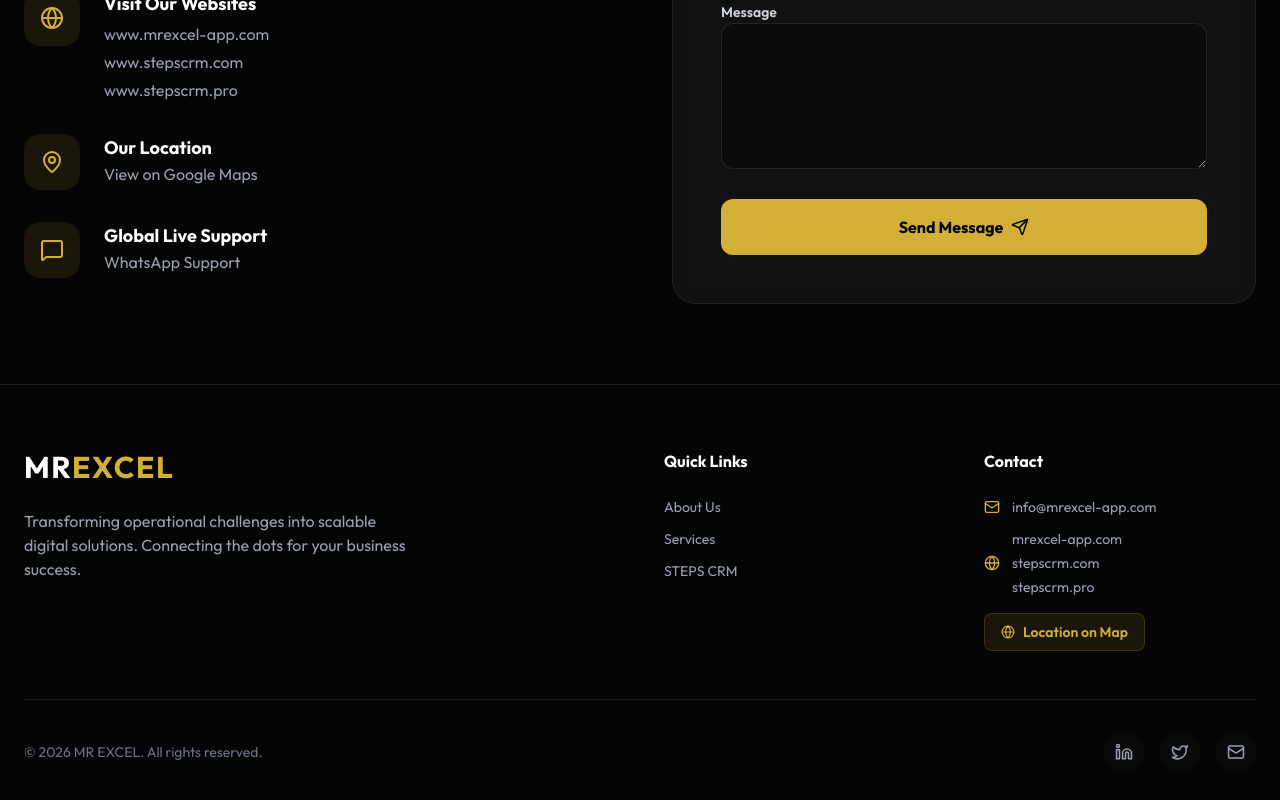
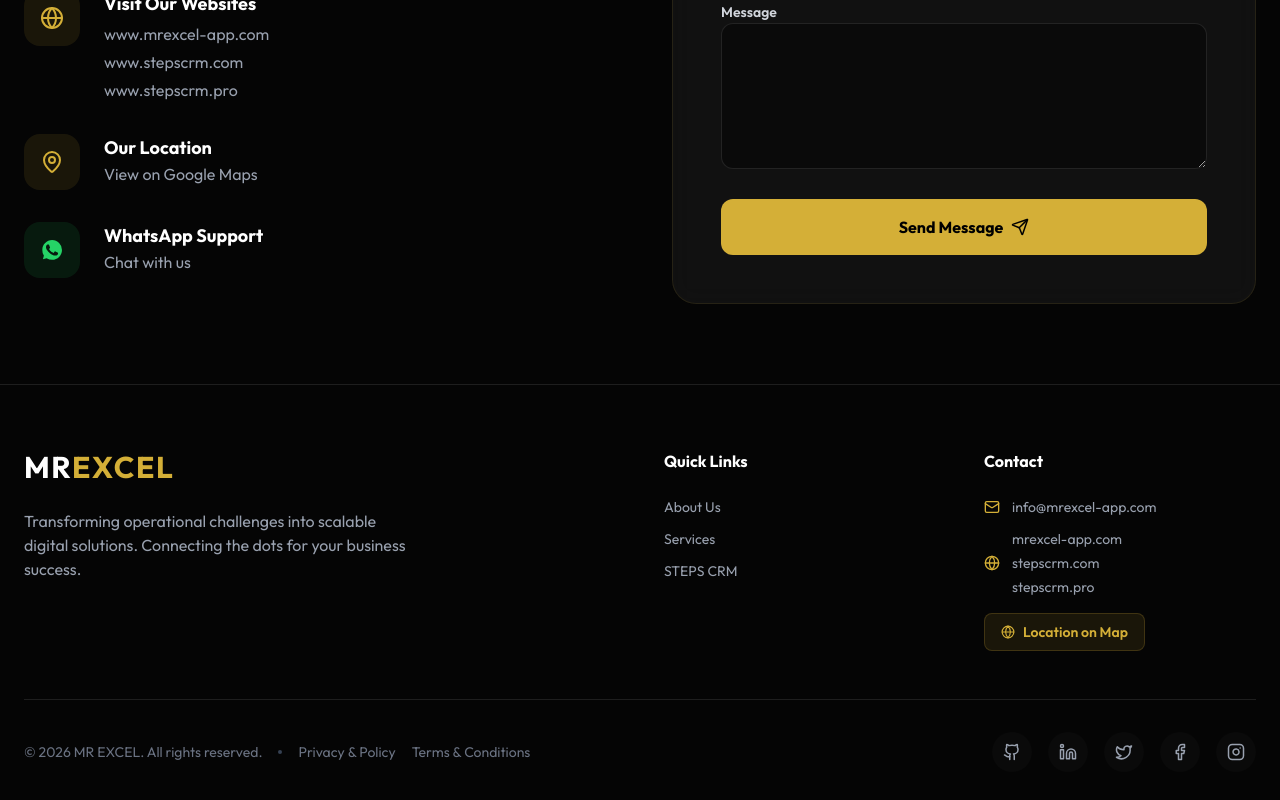
Before and after one commit to eldapour/mr-execl, a React (Vite) app: page /contact in a window 1280 px wide. Shown: the part 438-1238 px from the top of the page. Built offline with nearby package versions, Linux system fonts and the light colour scheme.

Commit message:
feat: add site footer and dedicated pages for contact, privacy policy, and terms & conditions.

```diff
--- a/src/App.jsx
+++ b/src/App.jsx
@@ -12,6 +12,8 @@
 import StepsCrmPage from './pages/StepsCrmPage';
 import OdooErpPage from './pages/OdooErpPage';
 import GoogleInfrastructurePage from './pages/GoogleInfrastructurePage';
+import PrivacyPolicyPage from './pages/PrivacyPolicyPage';
+import TermsConditionsPage from './pages/TermsConditionsPage';
 
 function App() {
     return (
@@ -29,6 +31,8 @@
                             <Route path="/steps-crm" element={<StepsCrmPage />} />
                             <Route path="/odoo-erp" element={<OdooErpPage />} />
                             <Route path="/google-infrastructure" element={<GoogleInfrastructurePage />} />
+                            <Route path="/privacy&policy" element={<PrivacyPolicyPage />} />
+                            <Route path="/terms&conditions" element={<TermsConditionsPage />} />
                         </Routes>
                     </Layout>
                 </Router>
--- a/src/components/Footer.jsx
+++ b/src/components/Footer.jsx
@@ -1,7 +1,7 @@
 import React from 'react';
 import { Link } from 'react-router-dom';
 import { useLanguage } from '../context/LanguageContext';
-import { Linkedin, Twitter, Mail, Globe } from 'lucide-react';
+import { Linkedin, Twitter, Github, Facebook, Instagram, Mail, Globe } from 'lucide-react';
 
 const Footer = () => {
     const { t } = useLanguage();
@@ -65,11 +65,20 @@
                 </div>
 
                 <div className="border-t border-black/5 dark:border-white/10 pt-8 flex flex-col md:flex-row justify-between items-center gap-4">
-                    <p className="text-gray-600 dark:text-gray-500 text-sm">© {new Date().getFullYear()} MR EXCEL. All rights reserved.</p>
+                    <div className="flex flex-col md:flex-row items-center gap-4 text-sm text-gray-600 dark:text-gray-500">
+                        <p>© {new Date().getFullYear()} MR EXCEL. All rights reserved.</p>
+                        <div className="hidden md:block w-1 h-1 rounded-full bg-gray-300 dark:bg-gray-700"></div>
+                        <div className="flex gap-4">
+                            <Link to="/privacy&policy" className="hover:text-gold-500 transition-colors">{t('Privacy & Policy', 'سياسة الخصوصية')}</Link>
+                            <Link to="/terms&conditions" className="hover:text-gold-500 transition-colors">{t('Terms & Conditions', 'الشروط والأحكام')}</Link>
+                        </div>
+                    </div>
                     <div className="flex gap-4">
-                        <a href="#" className="w-10 h-10 rounded-full bg-gray-100 dark:bg-dark-800 flex items-center justify-center text-gray-400 hover:text-gold-500 hover:bg-gold-200 dark:hover:bg-dark-700 transition-all duration-300"><Linkedin size={18} /></a>
-                        <a href="#" className="w-10 h-10 rounded-full bg-gray-100 dark:bg-dark-800 flex items-center justify-center text-gray-400 hover:text-gold-500 hover:bg-gold-200 dark:hover:bg-dark-700 transition-all duration-300"><Twitter size={18} /></a>
-                        <a href="#" className="w-10 h-10 rounded-full bg-gray-100 dark:bg-dark-800 flex items-center justify-center text-gray-400 hover:text-gold-500 hover:bg-gold-200 dark:hover:bg-dark-700 transition-all duration-300"><Mail size={18} /></a>
+                        <a href="/" className="w-10 h-10 rounded-full bg-gray-100 dark:bg-dark-800 flex items-center justify-center text-gray-400 hover:text-gold-500 hover:bg-gold-200 dark:hover:bg-dark-700 transition-all duration-300"><Github size={18} /></a>
+                        <a href="/" className="w-10 h-10 rounded-full bg-gray-100 dark:bg-dark-800 flex items-center justify-center text-gray-400 hover:text-gold-500 hover:bg-gold-200 dark:hover:bg-dark-700 transition-all duration-300"><Linkedin size={18} /></a>
+                        <a href="/" className="w-10 h-10 rounded-full bg-gray-100 dark:bg-dark-800 flex items-center justify-center text-gray-400 hover:text-gold-500 hover:bg-gold-200 dark:hover:bg-dark-700 transition-all duration-300"><Twitter size={18} /></a>
+                        <a href="/" className="w-10 h-10 rounded-full bg-gray-100 dark:bg-dark-800 flex items-center justify-center text-gray-400 hover:text-gold-500 hover:bg-gold-200 dark:hover:bg-dark-700 transition-all duration-300"><Facebook size={18} /></a>
+                        <a href="/" className="w-10 h-10 rounded-full bg-gray-100 dark:bg-dark-800 flex items-center justify-center text-gray-400 hover:text-gold-500 hover:bg-gold-200 dark:hover:bg-dark-700 transition-all duration-300"><Instagram size={18} /></a>
                     </div>
                 </div>
             </div>
--- a/src/pages/ContactPage.jsx
+++ b/src/pages/ContactPage.jsx
@@ -1,6 +1,6 @@
 import React from 'react';
 import { useLanguage } from '../context/LanguageContext';
-import { Mail, Globe, MapPin, Send, Phone, MessageSquare } from 'lucide-react';
+import { Mail, Globe, MapPin, Send, Phone } from 'lucide-react';
 
 const ContactPage = () => {
     const { t } = useLanguage();
@@ -56,18 +56,20 @@
                             </div>
 
                             <div className="flex gap-6 group">
-                                <div className="w-14 h-14 rounded-2xl bg-gold-500/10 flex items-center justify-center text-gold-500 shrink-0 group-hover:bg-gold-500 group-hover:text-black transition-all">
-                                    <MessageSquare size={24} />
+                                <div className="w-14 h-14 rounded-2xl bg-[#25D366]/10 flex items-center justify-center text-[#25D366] shrink-0 group-hover:bg-[#25D366] group-hover:text-white transition-all">
+                                    <svg viewBox="0 0 24 24" width="24" height="24" stroke="currentColor" strokeWidth="0" fill="currentColor" className="fill-current">
+                                        <path d="M17.472 14.382c-.297-.149-1.758-.867-2.03-.967-.273-.099-.471-.148-.67.15-.197.297-.767.966-.94 1.164-.173.199-.347.223-.644.075-.297-.15-1.255-.463-2.39-1.475-.883-.788-1.48-1.761-1.653-2.059-.173-.297-.018-.458.13-.606.134-.133.298-.347.446-.52.149-.174.198-.298.298-.497.099-.198.05-.371-.025-.52-.075-.149-.669-1.612-.916-2.207-.242-.579-.487-.5-.669-.51-.173-.008-.371-.01-.57-.01-.198 0-.52.074-.792.372-.272.297-1.04 1.016-1.04 2.479 0 1.462 1.065 2.875 1.213 3.074.149.198 2.096 3.2 5.077 4.487.709.306 1.262.489 1.694.625.712.227 1.36.195 1.871.118.571-.085 1.758-.719 2.006-1.413.248-.694.248-1.289.173-1.413-.074-.124-.272-.198-.57-.347m-5.421 7.403h-.004a9.87 9.87 0 01-5.031-1.378l-.361-.214-3.741.982.998-3.648-.235-.374a9.86 9.86 0 01-1.357-5.225c0-5.427 4.405-9.849 9.839-9.849 2.628 0 5.099 1.024 6.958 2.882a9.818 9.818 0 012.883 6.957c-.001 5.427-4.407 9.846-9.84 9.846"></path>
+                                    </svg>
                                 </div>
                                 <div>
-                                    <h4 className="font-bold text-lg dark:text-white">{t('Global Live Support', 'دعم فني مباشر')}</h4>
+                                    <h4 className="font-bold text-lg dark:text-white">{t('WhatsApp Support', 'دعم واتساب')}</h4>
                                     <a
-                                        href="https://wa.me/201050007513"
+                                        href="https://wa.me/201050007513?text=Hello%20%F0%9F%91%8B%20%20I%20came%20through%20website"
                                         target="_blank"
                                         rel="noopener noreferrer"
-                                        className="text-gray-500 dark:text-gray-400 hover:text-gold-500 transition-colors"
+                                        className="text-gray-500 dark:text-gray-400 hover:text-[#25D366] transition-colors"
                                     >
-                                        {t('WhatsApp Support', 'دعم واتساب مباشر')}
+                                        {t('Chat with us', 'تحدث معنا')}
                                     </a>
                                 </div>
                             </div>
--- /dev/null
+++ b/src/pages/PrivacyPolicyPage.jsx
@@ -0,0 +1,23 @@
+import React from 'react';
+import { useLanguage } from '../context/LanguageContext';
+
+const PrivacyPolicyPage = () => {
+    const { t } = useLanguage();
+
+    return (
+        <div className="pt-32 pb-20 dark:bg-dark-900 min-h-screen">
+            <div className="container mx-auto px-6">
+                <h1 className="text-4xl font-bold mb-8 dark:text-white text-center">
+                    {t('Privacy & Policy', 'سياسة الخصوصية')}
+                </h1>
+                <div className="prose dark:prose-invert max-w-none">
+                    <p className="text-gray-600 dark:text-gray-400 text-center">
+                        {t('Content coming soon...', 'المحتوى قادم قريباً...')}
+                    </p>
+                </div>
+            </div>
+        </div>
+    );
+};
+
+export default PrivacyPolicyPage;
--- /dev/null
+++ b/src/pages/TermsConditionsPage.jsx
@@ -0,0 +1,23 @@
+import React from 'react';
+import { useLanguage } from '../context/LanguageContext';
+
+const TermsConditionsPage = () => {
+    const { t } = useLanguage();
+
+    return (
+        <div className="pt-32 pb-20 dark:bg-dark-900 min-h-screen">
+            <div className="container mx-auto px-6">
+                <h1 className="text-4xl font-bold mb-8 dark:text-white text-center">
+                    {t('Terms & Conditions', 'الشروط والأحكام')}
+                </h1>
+                <div className="prose dark:prose-invert max-w-none">
+                    <p className="text-gray-600 dark:text-gray-400 text-center">
+                        {t('Content coming soon...', 'المحتوى قادم قريباً...')}
+                    </p>
+                </div>
+            </div>
+        </div>
+    );
+};
+
+export default TermsConditionsPage;
```
